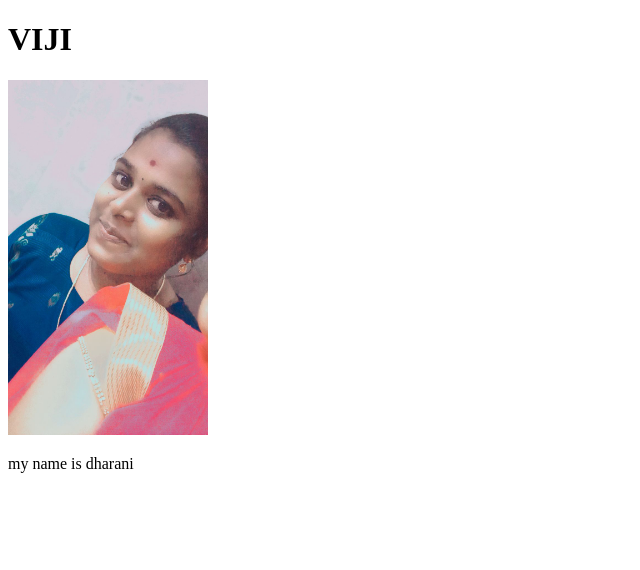
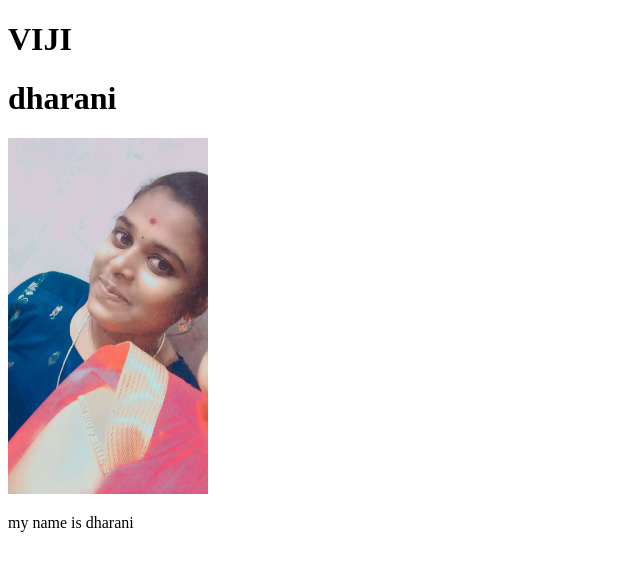
Before and after one commit to DHARANI-dhana/project1, a plain HTML site: page index.html in a window 1280 px wide. Shown: the whole page, without its empty margins (0-640 px from the left). Drawn offline with Linux system fonts and the light colour scheme.

Commit message:
addednew name

```diff
--- a/index.html
+++ b/index.html
@@ -7,6 +7,7 @@
 </head>
 <body>
     <h1>VIJI</h1>
+    <h1>dharani</h1>
     <img src="dd1.jpg" alt="" width="200">
     <p>my name is dharani</p>
 </body>
```
